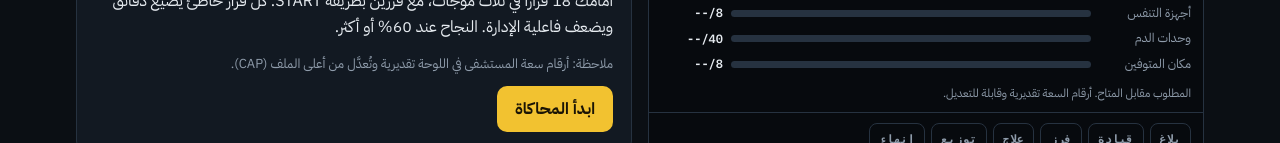
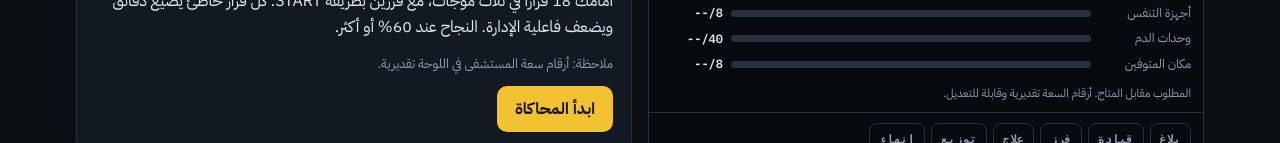
Before and after one commit to musawaqaysi-crypto/code-yellow-119, a plain HTML site: page index.html in a window 1280 px wide. Shown: the part 332-475 px from the top of the page. Drawn offline with Linux system fonts and the light colour scheme.

Commit message:
Remove developer note from intro

```diff
--- a/index.html
+++ b/index.html
@@ -431,7 +431,7 @@ function intro() {
     '<h1>' + L({ ar: 'الكود الأصفر: 119 مصاباً', en: 'Code Yellow: 119 casualties' }) + '</h1>' +
     '<p class="story">' + L({ ar: 'انهيار مبنى في مخيم عمال قريب. يصل إلى طوارئ مستشفاك 119 مصاباً، كلهم رجال: 29 متوفياً من الإصابات، و15 حالة حمراء منها 7 تذهب مباشرة إلى العمليات، والباقي أصفر وأخضر. أنت قائد الطوارئ. السعة السريرية هي نفسها (الإنعاش 4 أسرّة ويزيد إلى 6، وأربع غرف عمليات ثابتة لا تزيد، ومن لا تتسع له غرفة يُنقل مباشرة)، والتوسع يكون بالإخلاء المباشر لمستشفى آخر للحالات الصفراء والحمراء، وبتخصيص العيادات الخارجية (15 سريراً، ويمكن سحب أسرّة إضافية من المستشفى) للحالات الخضراء، وتُستخدم كل أسرّة الطوارئ وقت الكود.', en: 'A building has collapsed at a nearby labour camp. 119 casualties, all men, reach your hospital: 29 died of their injuries, 15 are red (7 go straight to the OR) and the rest are yellow and green. You lead the ED. Clinical capacity is unchanged (resus 4 beds rising to 6, four fixed operating rooms that do not increase, and patients they cannot take are transferred directly); expansion is by direct evacuation to another hospital of yellow and red cases and by setting aside the outpatient clinics (15 beds, with extra beds pullable from the hospital) for green cases, and every ED bed is used during the code.' }) + '</p>' +
     '<p class="story">' + L({ ar: 'أمامك ' + SCENES.length + ' قراراً في ثلاث موجات، مع فرزين بطريقة START. كل قرار خاطئ يضيّع دقائق ويضعف فاعلية الإدارة. النجاح عند 60% أو أكثر.', en: 'You face ' + SCENES.length + ' decisions across three waves, with two START triage drills. Each wrong call costs minutes and weakens the response. You pass with 60% or more.' }) + '</p>' +
-    '<p class="note">' + L({ ar: 'ملاحظة: أرقام سعة المستشفى في اللوحة تقديرية وتُعدَّل من أعلى الملف (CAP).', en: 'Note: the hospital capacity numbers on the board are estimates; edit them at the top of the file (CAP).' }) + '</p>' +
+    '<p class="note">' + L({ ar: 'ملاحظة: أرقام سعة المستشفى في اللوحة تقديرية.', en: 'Note: the hospital capacity numbers on the board are estimates.' }) + '</p>' +
     '<button class="go" id="startBtn" type="button">' + L(UI.start) + '</button>';
   $('startBtn').onclick = () => { S.pen = 0; S.res = []; S.log = []; S.done = []; S.fixed = []; S.ord = []; drawLog(); go(0); };
   drawBoard();
```
